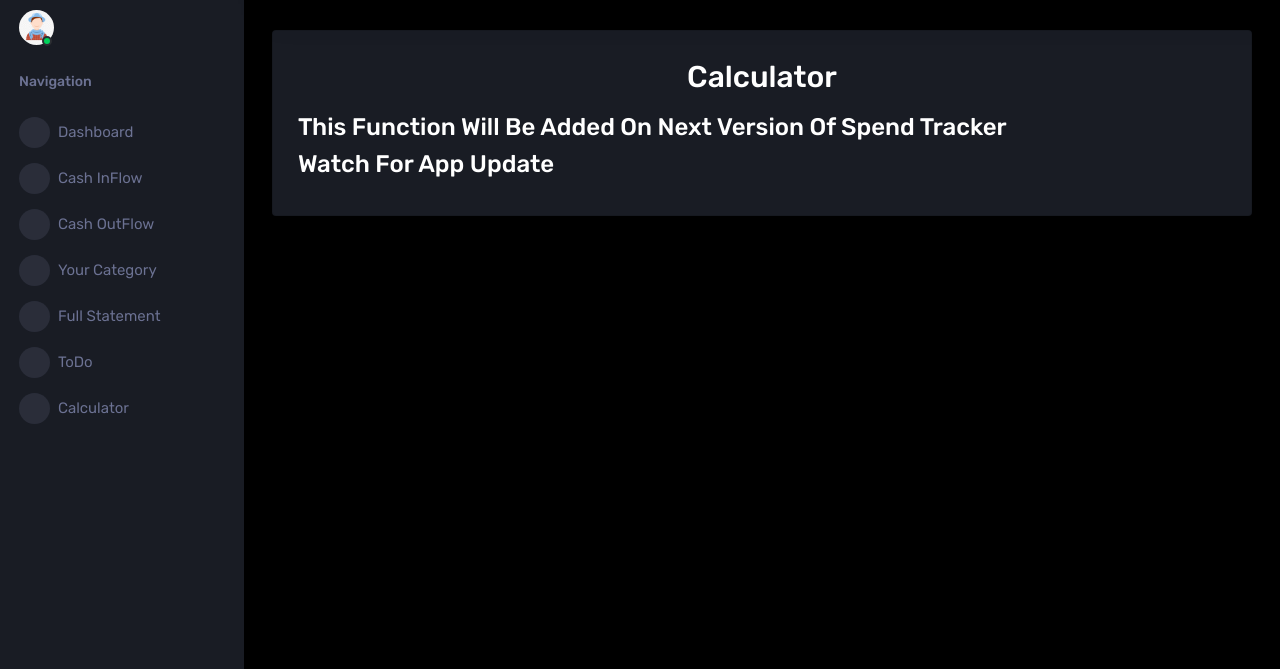
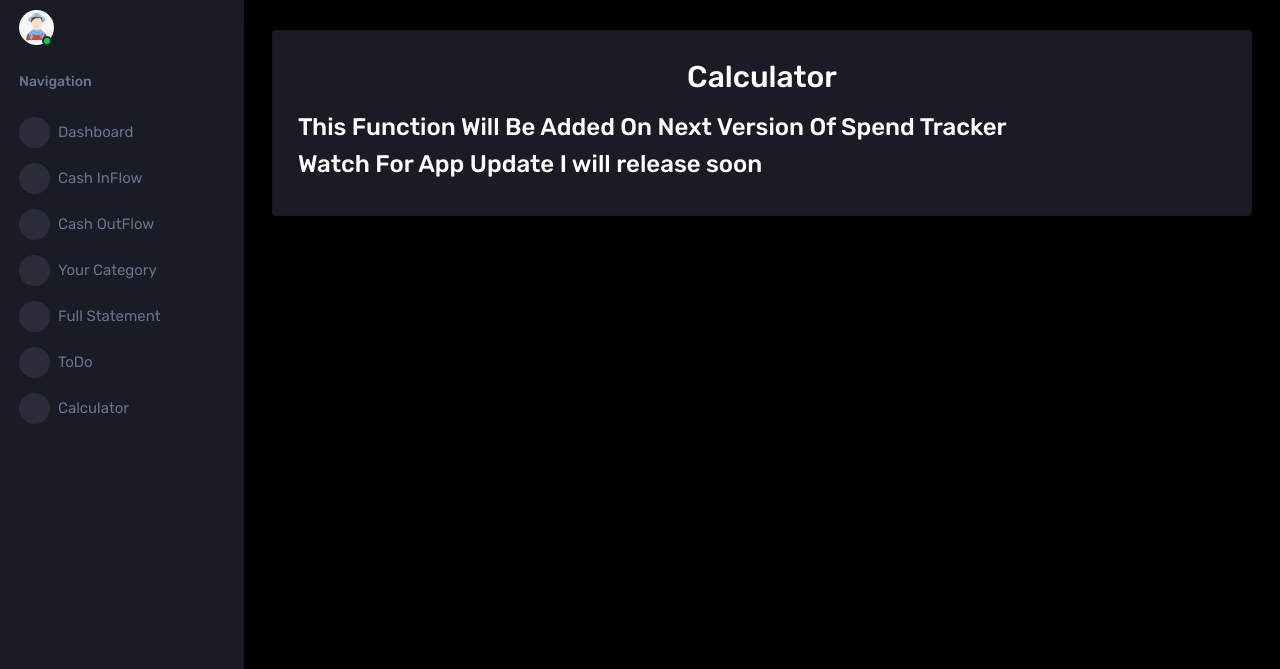
Before and after one commit to maheshprojects33/SpendTracker_Django, a Django app: page /calculator/ in a window 1280 px wide. Shown: the part 70-739 px from the top of the page. Run offline with Django 4.2, Linux system fonts and the light colour scheme; a user stored in the database is signed in; some libraries are stand-ins or nearby versions; some web fonts are replaced.

```diff
--- a/templates/calculator/calculator.html
+++ b/templates/calculator/calculator.html
@@ -19,7 +19,7 @@
                 <h2 class="card-title" style="text-align: center;">Calculator </h2>
 
                 <h3>This Function Will Be Added On Next Version Of Spend Tracker</h3>
-                <h3>Watch For App Update</h3>
+                <h3>Watch For App Update I will release soon</h3>
 
             </div>
         </div>
```
